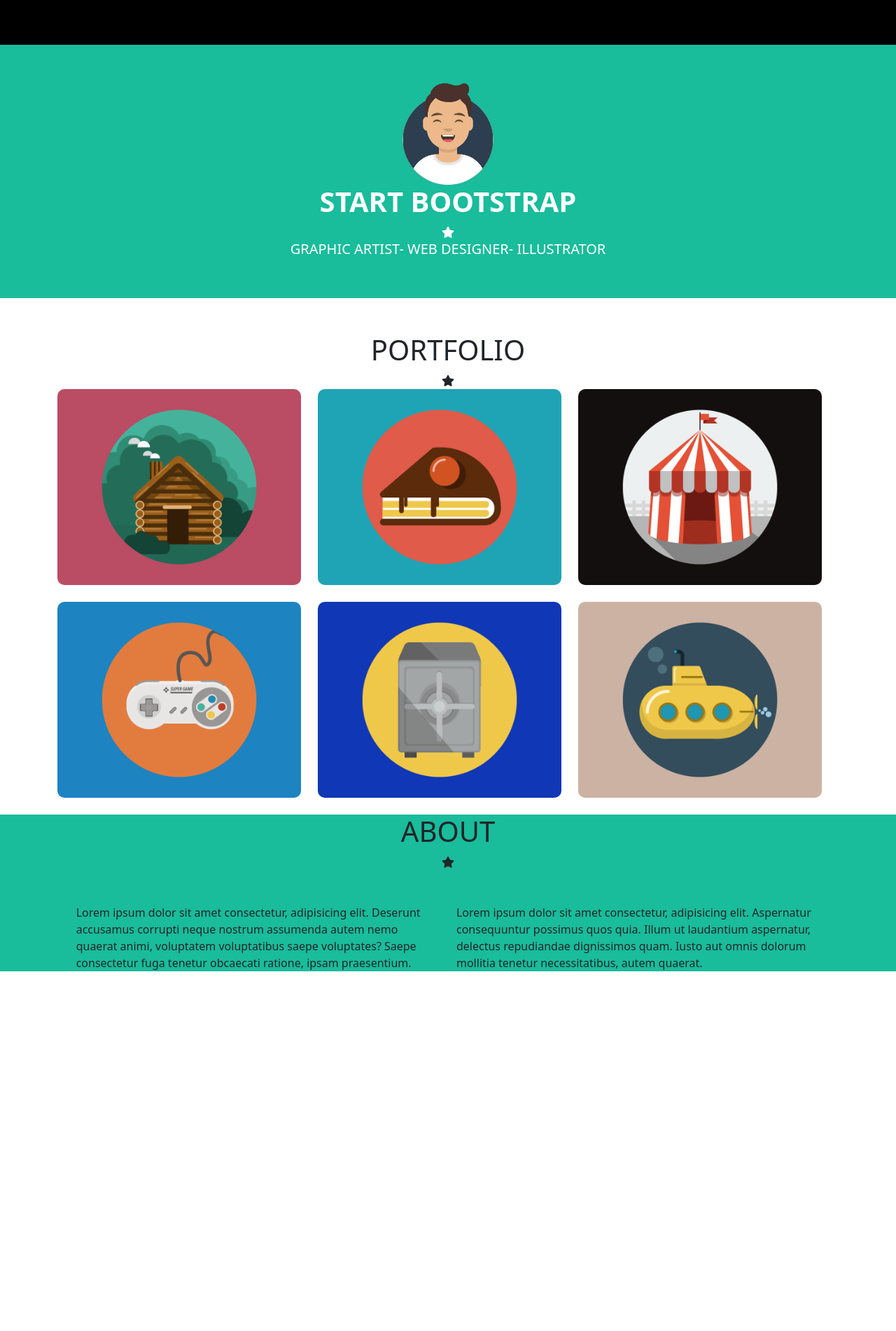
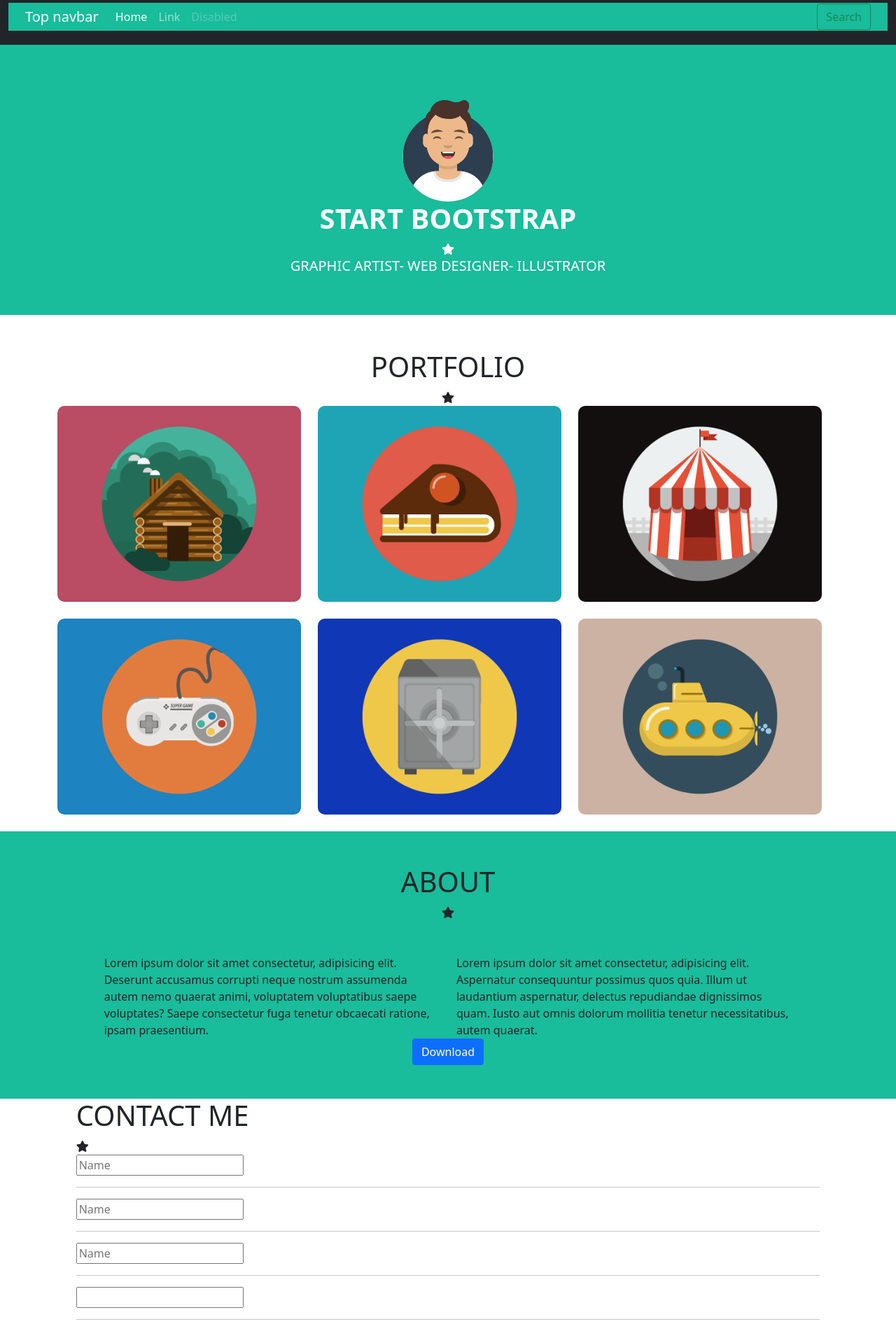
Before and after one commit to NoemiPatermo/html-css-bootstrap-freelancer, a plain HTML site: page index.html in a window 1280 px wide. Shown: the part 16-1918 px from the top of the page at 70% size. Before the commit the page ends 1404 px from the top, so only its background shows below. Drawn offline with nearby package versions, Linux system fonts and the light colour scheme.

Commit message:
in fieri

```diff
--- a/css/style.css
+++ b/css/style.css
@@ -16,22 +16,8 @@ header img{
 }
 header h1{
     font-weight:bold;
-
 }
 
-/*
-header > div{
-    border: 3px solid white;
-    height: 300px;
-    display: flex;
-    flex-direction: column;
-    align-items: center;
-}
-header img{
-    height: 50px;
-    border-radius: 50px;
-}
-*/
 .main-description{
     text-align: center;
     margin-top: 50px;
@@ -75,31 +61,10 @@ article h1{
 article .star{
     text-align: center;
 }
-/*
 
-article{
-    background-color: teal;
-    text-align: center;
-}
-article div{
-    border: 2px solid black;
-}
-
-.row-about  {
-    display: flex;
-    justify-content: center;
-    height: 150px;
-    border: 2px solid cornsilk;
+.section-container{
 
 }
-section{
-    background-color: lightgreen;
-    height: 300px;
+section .ab{
+    border: 3px solid green;
 }
-section div:first-child{
-    border: 2px solid black;
-}
-footer{
-    height: 200px;
-    background-color: lightslategrey;
-}
--- a/index.html
+++ b/index.html
@@ -11,7 +11,33 @@
 </head>
 <body>
     <div class="container-fluid">
-        <nav class="row"></nav>
+        <div class="row">
+            <nav class="navbar navbar-expand-md navbar-dark bg-dark mb-4">
+                <div class="container-fluid">
+                  <a class="navbar-brand" href="#">Top navbar</a>
+                  <button class="navbar-toggler" type="button" data-bs-toggle="collapse" data-bs-target="#navbarCollapse" aria-controls="navbarCollapse" aria-expanded="false" aria-label="Toggle navigation">
+                    <span class="navbar-toggler-icon"></span>
+                  </button>
+                  <div class="collapse navbar-collapse" id="navbarCollapse">
+                    <ul class="navbar-nav me-auto mb-2 mb-md-0">
+                      <li class="nav-item">
+                        <a class="nav-link active" aria-current="page" href="#">Home</a>
+                      </li>
+                      <li class="nav-item">
+                        <a class="nav-link" href="#">Link</a>
+                      </li>
+                      <li class="nav-item">
+                        <a class="nav-link disabled" href="#" tabindex="-1" aria-disabled="true">Disabled</a>
+                      </li>
+                    </ul>
+                    <form class="d-flex">
+
+                      <button class="btn btn-outline-success" type="submit">Search</button>
+                    </form>
+                  </div>
+                </div>
+            </nav>
+        </div>
             <header class="row">
                 <div class="col header-content">
                     <img src="./img/avatar.svg" alt="avatar">
@@ -58,8 +84,8 @@
                 </div>
         </main>
     </div>
-
-    <div class="article-container">
+<!--CREA DIV ARTICLE CONTENT PER METTERE DENTRO H1 STELLINA-->
+    <div class="article-container p-5">
         <article class="row">
             <h1>ABOUT</h1>
             <div class="star">
@@ -75,12 +101,36 @@
                            Lorem ipsum dolor sit amet consectetur, adipisicing elit. Aspernatur consequuntur possimus quos quia. Illum ut laudantium aspernatur, delectus repudiandae dignissimos quam. Iusto aut omnis dolorum mollitia tenetur necessitatibus, autem quaerat.
                        </div>
                    </div>
+                   <div style="text-align: center">
+                   <button type="button" class="btn btn-primary">Download</button>
+                   </div>
                </div>
            </div>
         </article>
     </div>
 
-
+    <section>
+    <div class="section-container">
+        <div class="row">
+            <div class="col-10 offset-1 col-md-8 offset-md-2 col-lg-10 offset-lg-1">
+                <h1>CONTACT ME</h1>
+                <div class="star">
+                    <i class="fas fa-star"></i>
+                </div>
+                <form class="contact-input">
+                    <input placeholder="Name" type="text">
+                    <hr>
+                    <input placeholder="Name" type="text">
+                    <hr>
+                    <input placeholder="Name" type="text">
+                    <hr>
+                    <input type="text-area">
+                    <hr>
+                </form>
+            </div>
+        </div>
+    </div>
+    </section>
 
 
 
```
